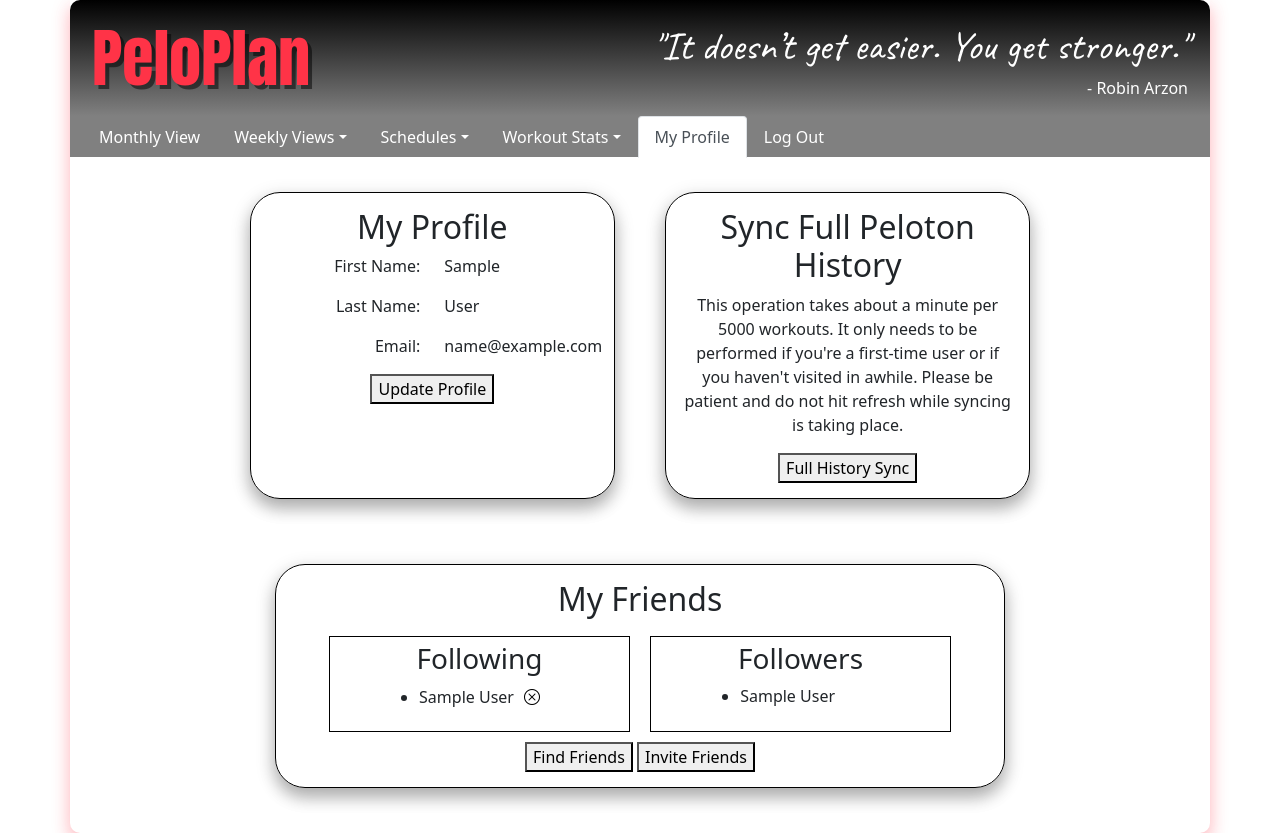
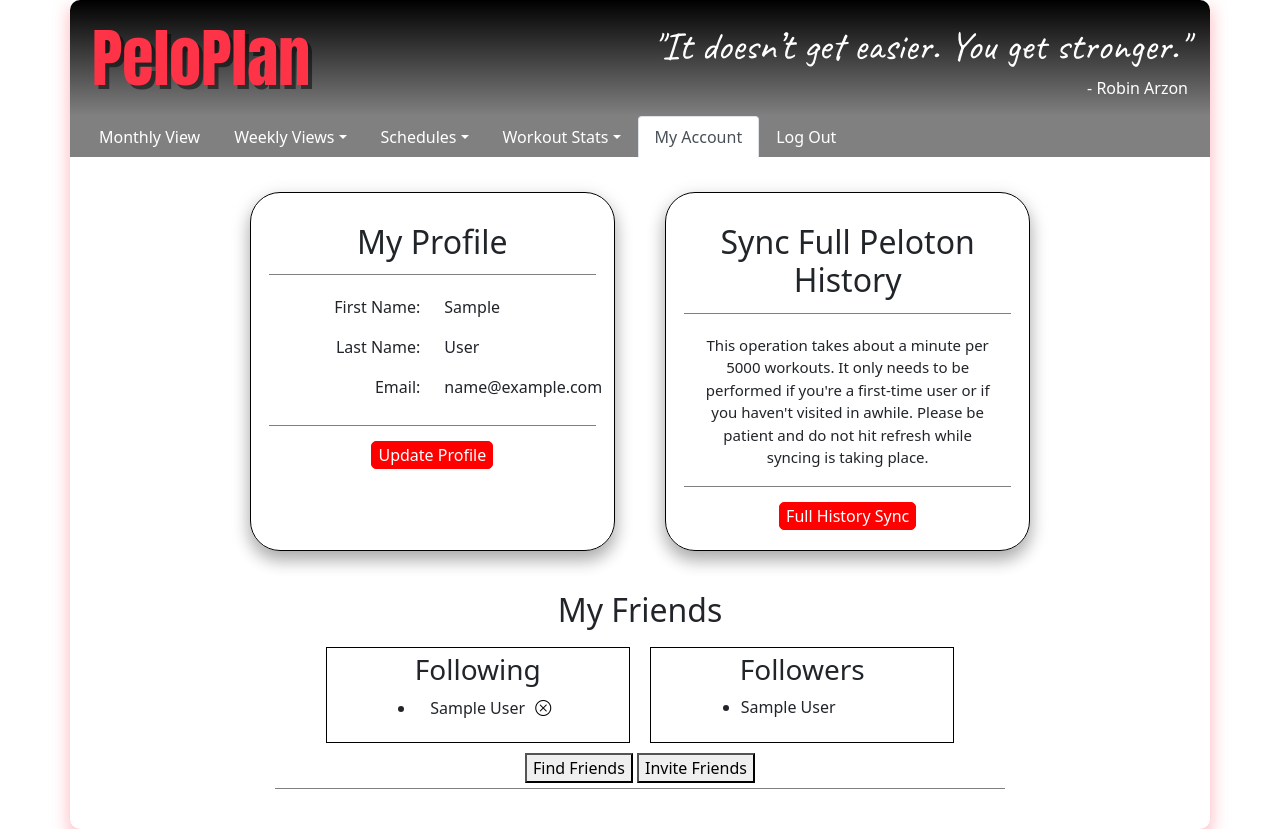
Before and after one commit to linzmacd/peloplan, a Flask app: page /profile in a window 1280 px wide. Run offline with Flask 2, Linux system fonts and the light colour scheme; the visitor is signed in with stand-in values (Sample User, id 1); tables that the repository leaves empty hold one stand-in row (values such as "Sample post"); some web fonts are replaced.

Commit message:
Updated styling

```diff
--- a/static/css/style.css
+++ b/static/css/style.css
@@ -76,6 +76,11 @@
 }
 .fc-h-event .fc-event-title {
   font-size: 11px;
+}
+.calendar-container {
+  padding-top: 10px;
+  justify-content: center;
+  height: calc(100vh - 190px);
 }
 #calendar a {
   color: gray;
@@ -194,7 +199,7 @@
 /* Profile Page */
 .content-box {
   border: 1px solid black;
-  padding: 15px;
+  padding: 30px 30px 0 30px;
   margin: 25px;
   border-radius: 30px;
   box-shadow: 0 10px 16px 0 rgb(0 0 0 / 20%), 0 6px 20px 0 rgb(0 0 0 / 19%);
@@ -202,6 +207,44 @@
 .content-box-nb {
   padding: 5px;
   margin: 5px;
+  justify-content: center;
+}
+.profile-header {
+  padding-bottom: 5px;
+  margin-bottom: 20px;
+  border-bottom: 0.5px solid gray;
+}
+.profile-submit {
+  padding-top: 15px;
+  margin-top: 10px;
+  border-top: 0.5px solid gray;
+  justify-content: center;
+}
+.profile-submit button {
+  background-color: red;
+  border: 1px solid red;
+  color: white;
+  border-radius: 5px;
+  margin-bottom: 20px;
+}
+#full-sync-blurb {
+  font-size: 15px;
+}
+.sync-submit {
+  padding-top: 15px;
+  margin-top: 1px;
+  border-top: 0.5px solid gray;
+  justify-content: center;
+}
+.sync-submit button {
+  background-color: red;
+  border: 1px solid red;
+  color: white;
+  border-radius: 5px;
+  margin-bottom: 20px;
+}
+.follower-box {
+  justify-content: center;
 }
 .find-friends {
   padding: 20px;
--- a/static/js/peloplan-list.js
+++ b/static/js/peloplan-list.js
@@ -27,7 +27,7 @@ const initialDate =  document.querySelector('#initial-date').value;
 document.addEventListener('DOMContentLoaded', function() {
   var calendarEl = document.getElementById('calendar');
   var calendar = new FullCalendar.Calendar(calendarEl, {
-    height: 700,
+    height: '100%',
     initialView: 'listWeek',
     initialDate: initialDate,
     timeZone: 'local',
--- a/static/js/peloplan-weekly.js
+++ b/static/js/peloplan-weekly.js
@@ -27,7 +27,7 @@ const initialDate =  document.querySelector('#initial-date').value;
 document.addEventListener('DOMContentLoaded', function() {
   var calendarEl = document.getElementById('calendar');
   var calendar = new FullCalendar.Calendar(calendarEl, {
-    height: 300,
+    height: 350,
     initialView: 'dayGridWeek',
     initialDate: initialDate,
     timeZone: 'local',
--- a/static/js/peloplan.js
+++ b/static/js/peloplan.js
@@ -27,7 +27,7 @@ const initialDate =  document.querySelector('#initial-date').value;
 document.addEventListener('DOMContentLoaded', function() {
   var calendarEl = document.getElementById('calendar');
   var calendar = new FullCalendar.Calendar(calendarEl, {
-    height: 700,
+    height: '100%',
     initialView: 'dayGridMonth',
     initialDate: initialDate,
     timeZone: 'local',
--- a/templates/base.html
+++ b/templates/base.html
@@ -64,9 +64,6 @@
             <li class='nav-item'>
               <a class='nav-link page-monthly' aria-current='page' href='/peloplan'>Monthly View</a>
             </li>
-            <!-- <li class='nav-item'>
-              <a class='nav-link' href='/peloplan'>Monthly View</a>
-            </li> -->
             <li class='nav-item dropdown'>
               <a class='nav-link page-weekly dropdown-toggle' data-bs-toggle='dropdown' role='button' aria-expanded='false'>Weekly Views</a>
               <ul class='dropdown-menu'>
@@ -74,9 +71,6 @@
                 <li><a class='dropdown-item' href='/peloplan-list'>List</a></li>
               </ul>
             </li>
-            <!-- <li>
-              <a class='nav-link' href='/peloton-sync'>Refresh Sync</a>
-            </li> -->
             <li class='nav-item dropdown'>
               <a class='nav-link page-schedules dropdown-toggle' data-bs-toggle='dropdown' role='button' aria-expanded='false'>Schedules</a>
               <ul class='dropdown-menu'>
@@ -92,7 +86,7 @@
               </ul>
             </li>
             <li>
-              <a class='nav-link page-profile' href='/profile'>My Profile</a>
+              <a class='nav-link page-profile' href='/profile'>My Account</a>
             </li>
             <li class='nav-item'>
               <a class='nav-link' href='/log-out'>Log Out</a>
--- a/templates/peloplan-list.html
+++ b/templates/peloplan-list.html
@@ -18,9 +18,8 @@
 
 {% block body %}
 <!-- Calendar -->
-<div class='row justify-content-center'>
+<div class='row calendar-container'>
   <div class='col-7'>
-    <br>
     <div id='calendar'></div>
   </div>
 </div>
--- a/templates/peloplan-weekly.html
+++ b/templates/peloplan-weekly.html
@@ -18,9 +18,8 @@
 
 {% block body %}
 <!-- Calendar -->
-<div class='row'>
-  <div class='column align-items-center'>
-    <br>
+<div class='row calendar-container'>
+  <div class='column'>
     <div id='calendar'></div>
   </div>
 </div>
--- a/templates/profile.html
+++ b/templates/profile.html
@@ -8,9 +8,9 @@
 
 {% block body %}
 
-<div class='row justify-content-center content-box-nb'>
+<div class='row content-box-nb'>
   <div class='col-4 offset-2 content-box'>
-    <div class='row'>
+    <div class='row profile-header'>
       <h2> My Profile</h2>
     </div>
     <div class='row'>
@@ -37,14 +37,14 @@
         <p>{{ user.email }}</p>
       </div>
     </div>
-    <div class='row justify-content-center'>
+    <div class='row profile-submit'>
       <div class='col-6'>
         <button id='update-profile'>Update Profile</button>
       </div>
     </div>
   </div>
   <div class='col-4 offset-1 content-box'>
-    <div class='row'>
+    <div class='row profile-header'>
       <h2>Sync Full Peloton History</h2>
     </div>
     <div class='row' id='full-sync-blurb'>
@@ -52,23 +52,22 @@
         It only needs to be performed if you're a first-time user or if you haven't visited in awhile.
         Please be patient and do not hit refresh while syncing is taking place.</p>
     </div>
-    <div class='row'>
-      <div class='col-6 offset-3  '>
+    <div class='row sync-submit'>
+      <div class='col-6'>
         <button id='full-peloton-sync'>Full History Sync</button>
       </div>
     </div>
-
   </div>
 </div>
-<div class='row justify-content-center content-box-nb'>
-  <div class='col-8 content-box'>
+<div class='row content-box-nb'>
+  <div class='col-8 profile-header'>
     <h2> My Friends</h2>
-    <div class='row justify-content-center'>
+    <div class='row follower-box'>
       <div class='col-5 follow-box'>
         <div class='row'>
           <h3>Following</h3>
         </div>
-        <div class='row' align='left'>
+        <div class='row'>
           <div class='col-8 offset-2'>
             <ul>
               {% for follow in user.following %}
```
Also changed, not shown: templates/peloplan.html (+2 -5 lines).
